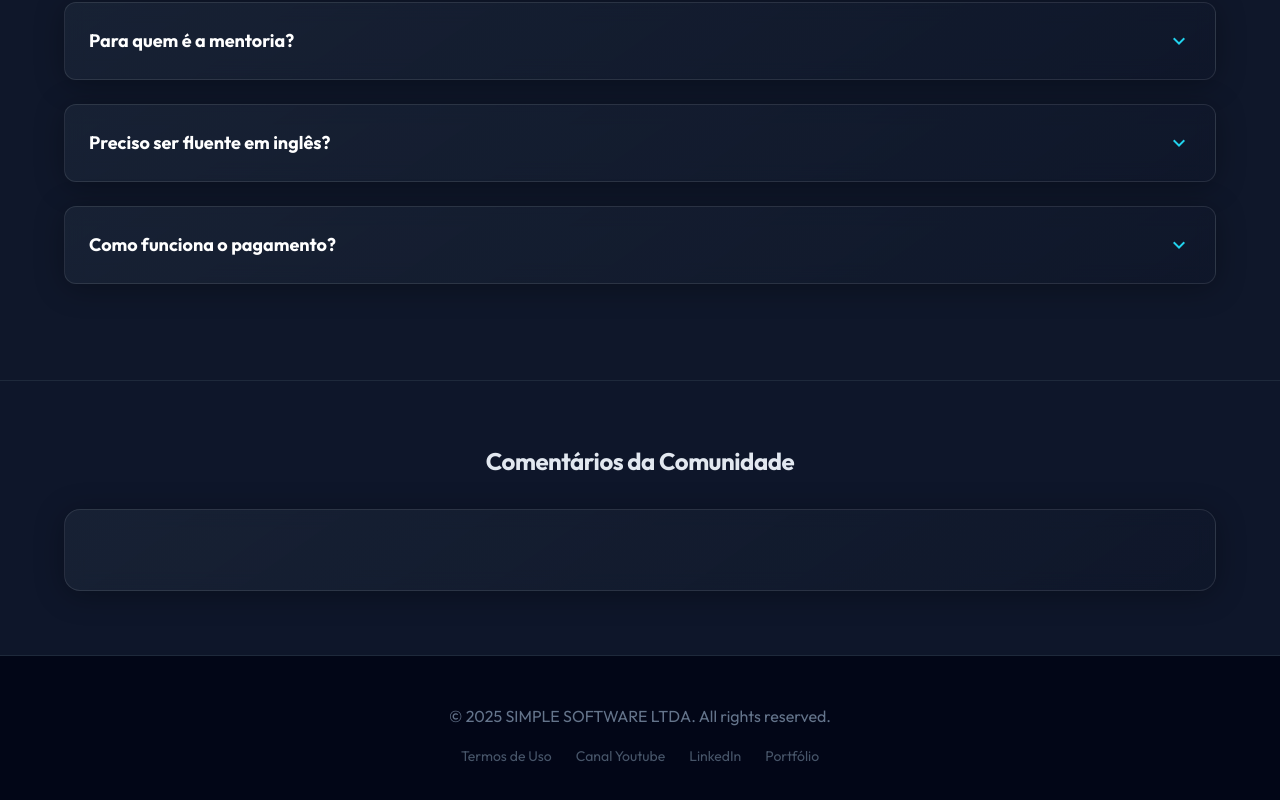
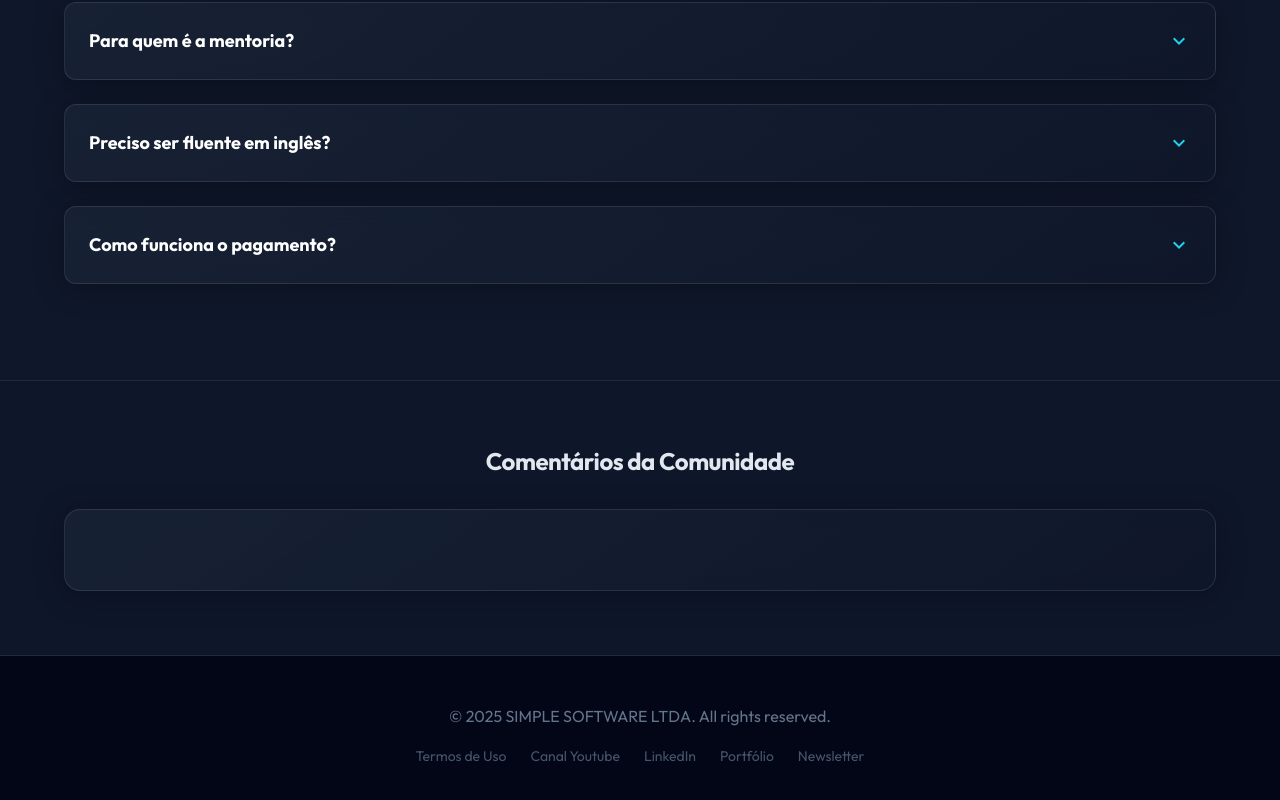
Before and after one commit to RandintN/treinamento-descomplica-dev-na-gringa, a website: page index.html in a window 1280 px wide. Shown: the part 4201-5001 px from the top of the page. Drawn offline with Linux system fonts and the light colour scheme.

Commit message:
chore: add newsletter link to footer in index.html

```diff
--- a/index.html
+++ b/index.html
@@ -441,6 +441,8 @@
             class="text-sm text-slate-600 hover:text-cyan-400">LinkedIn</a>
           <a href="https://beacons.ai/robson.cassiano/portflio" target="_blank"
             class="text-sm text-slate-600 hover:text-cyan-400">Portfólio</a>
+          <a href="https://randintn.substack.com" target="_blank"
+            class="text-sm text-slate-600 hover:text-cyan-400">Newsletter</a>
         </div>
       </div>
     </footer>
```
